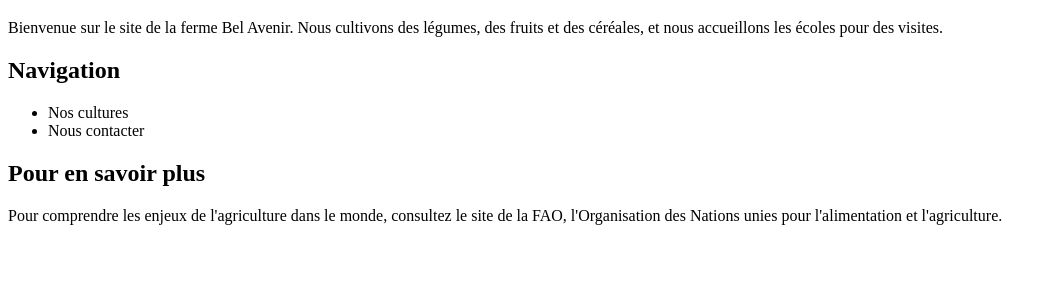
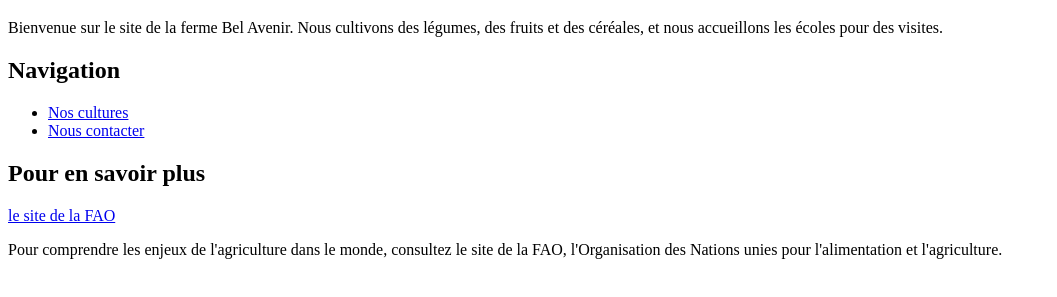
Before and after one commit to jovialelohouin-blip/exercices-html-main, a plain HTML site: page niveau-1-graine/04-liens/index.html in a window 1280 px wide. Shown: the part 61-358 px from the top of the page, without its empty margins (0-1057 px from the left). Drawn offline with Linux system fonts and the light colour scheme.

Commit message:
4e partie niveau1

```diff
--- a/niveau-1-graine/04-liens/index.html
+++ b/niveau-1-graine/04-liens/index.html
@@ -15,14 +15,19 @@
   <h2>Navigation</h2>
   <ul>
     <!-- TODO 1 : transformez ce texte en lien vers la page cultures.html -->
-    <li>Nos cultures</li>
+    <li> <a href="cultures.html">Nos cultures</a></li>
     <!-- TODO 2 : transformez ce texte en lien vers la page contact.html (rangée dans le dossier pages) -->
-    <li>Nous contacter</li>
+    <li><a href="pages/contact.html">Nous contacter</a></li>
   </ul>
 
   <h2>Pour en savoir plus</h2>
   <!-- TODO 5 : transformez "le site de la FAO" en lien vers https://www.fao.org/home/fr
        qui s'ouvre dans un nouvel onglet -->
+       <a href="https://www.fao.org/home/fr"
+        target="_blank"
+        rel="noopener">
+        le site de la FAO
+      </a>
   <p>
     Pour comprendre les enjeux de l'agriculture dans le monde, consultez
     le site de la FAO, l'Organisation des Nations unies pour l'alimentation et l'agriculture.
```
Also changed, not shown: niveau-1-graine/04-liens/cultures.html (+3 -2 lines), niveau-1-graine/04-liens/pages/contact.html (+3 -1 lines), niveau-1-graine/04-liens/tests.txt (added).
